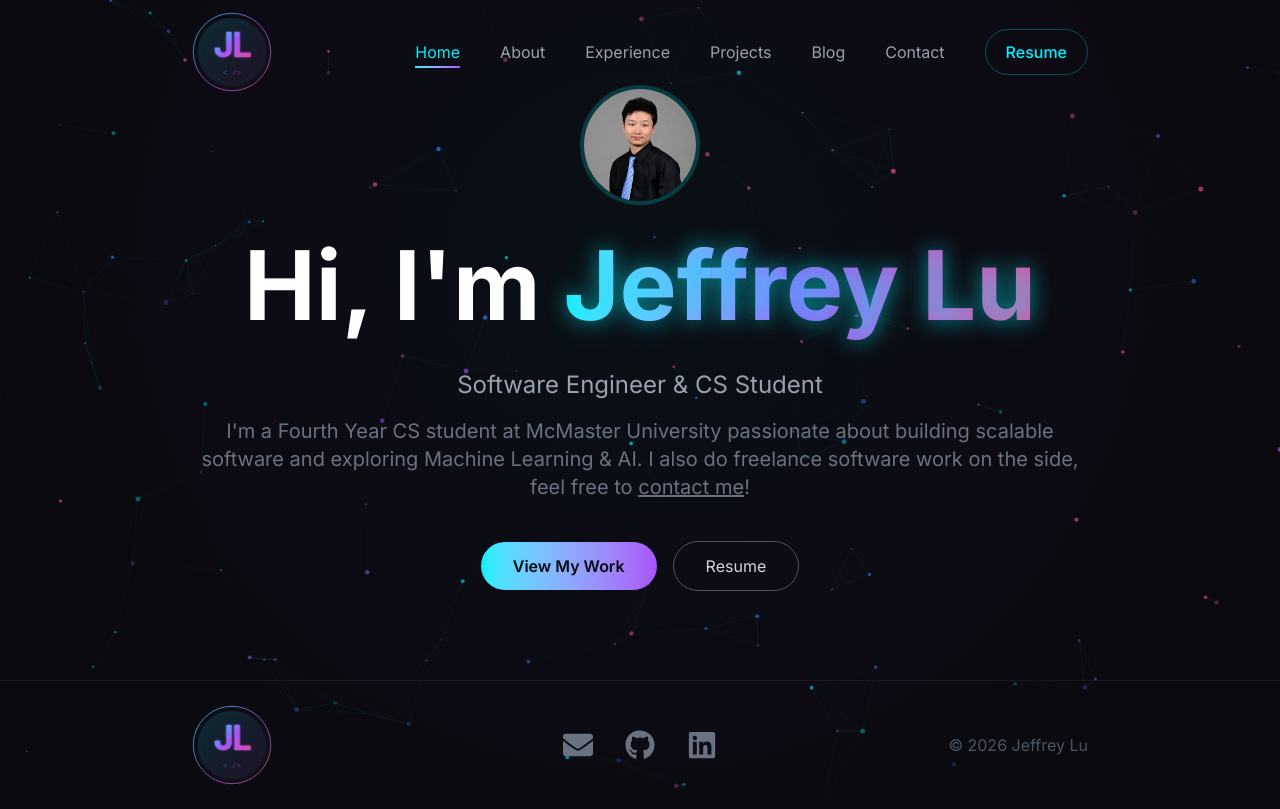
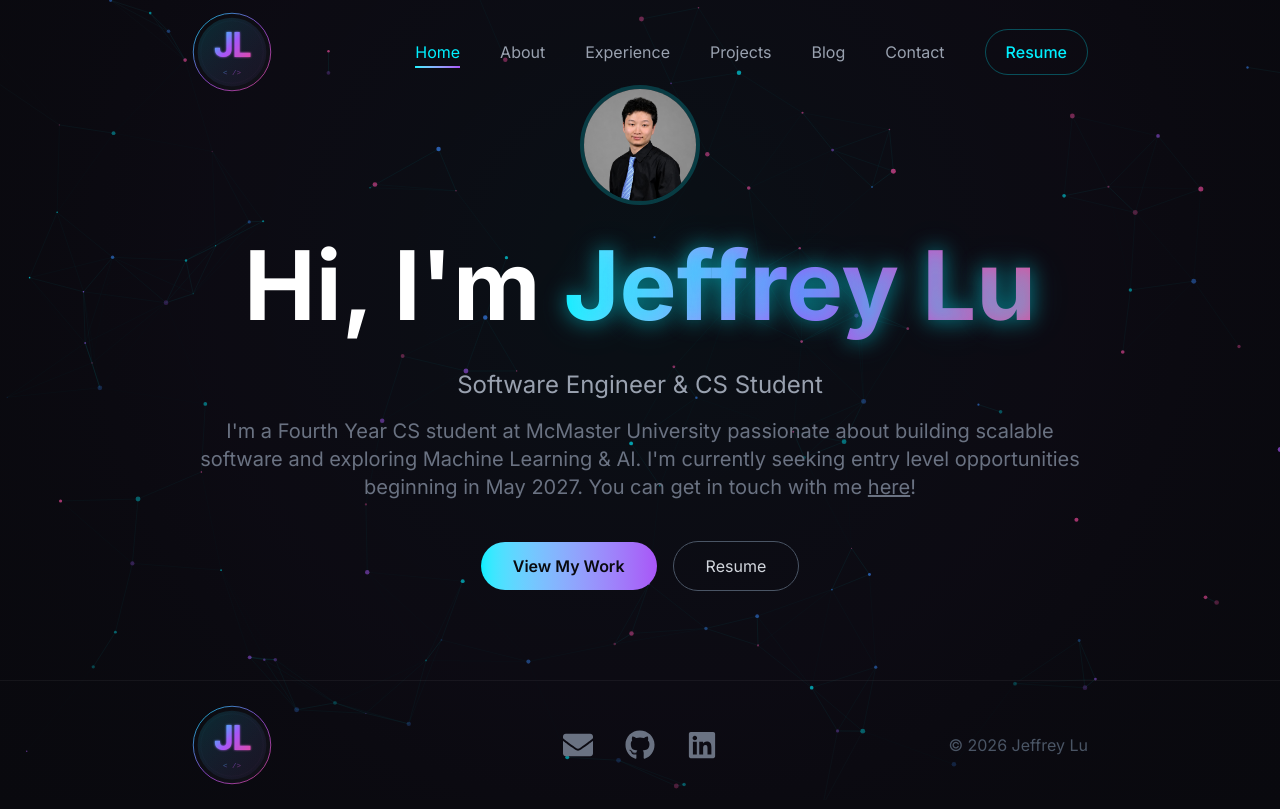
Before and after one commit to jeffreyl45/jefflu2, a React (Vite) app: page /#/ in a window 1280 px wide. Built offline with nearby package versions, Linux system fonts and the light colour scheme.

Commit message:
updated hero text

```diff
--- a/src/sections/Hero.jsx
+++ b/src/sections/Hero.jsx
@@ -27,7 +27,8 @@ export default function Hero() {
 
         <p className="text-xl text-gray-500 max-w-4xl mx-auto mb-10 animate-fade-in-up" style={{ animationDelay: '0.3s' }}>
           I'm a Fourth Year CS student at McMaster University passionate about building scalable
-          software and exploring Machine Learning & AI. I also do freelance software work on the side, feel free to <a href="mailto:jefflu288@gmail.com" className="underline">contact me</a>!
+          software and exploring Machine Learning & AI. I'm currently seeking
+          entry level opportunities beginning in May 2027. You can get in touch with me <a href="mailto:jefflu288@gmail.com" className="underline">here</a>!
         </p>
 
         <div className="flex flex-col sm:flex-row items-center justify-center gap-4 animate-fade-in-up" style={{ animationDelay: '0.4s' }}>
```
